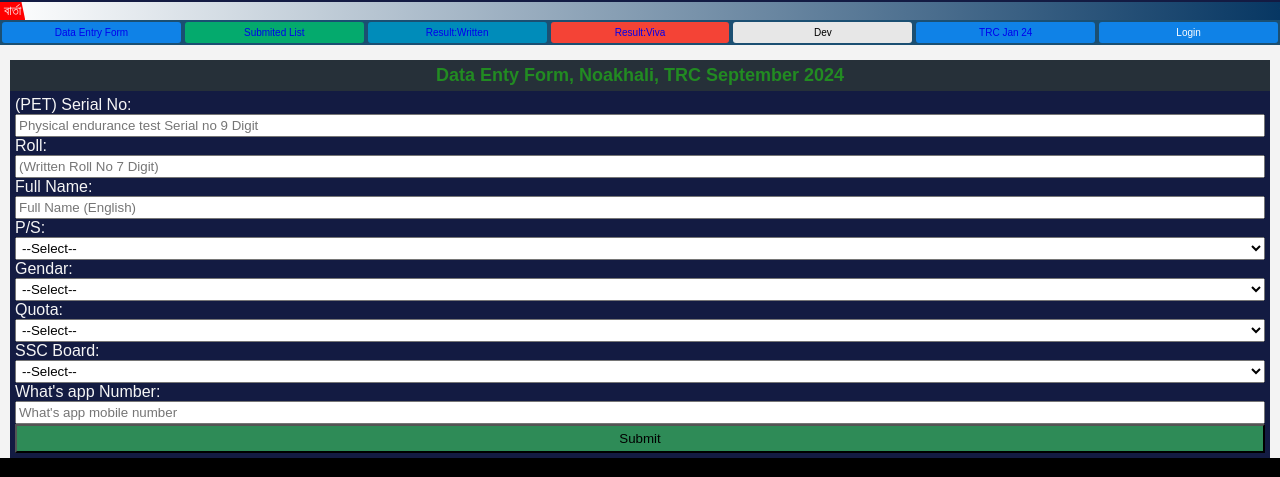
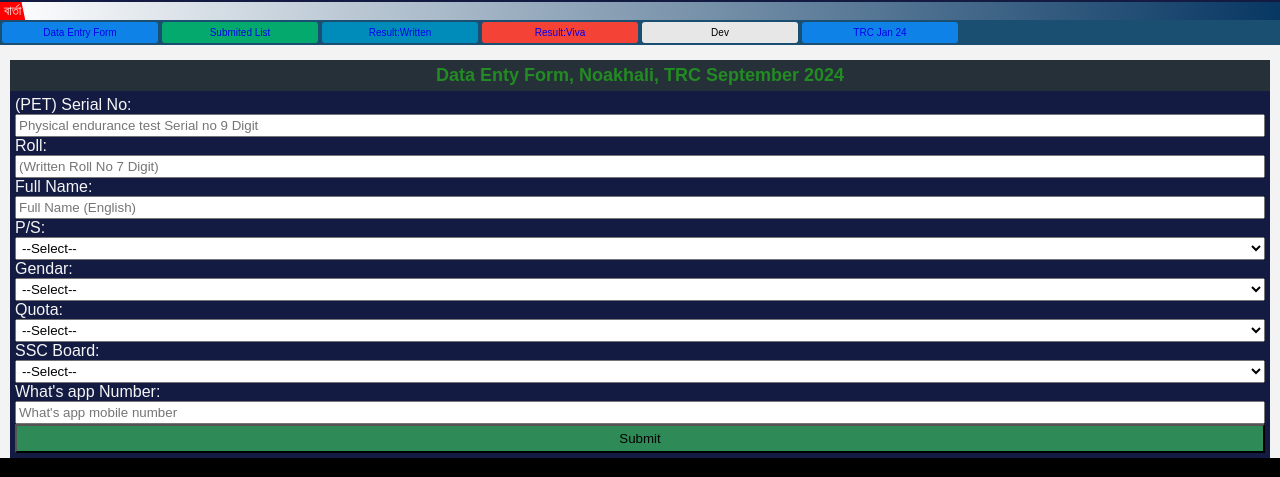
Before and after one commit to Towhid932/TRC2024-NKL, a plain HTML site: page index.html in a window 1280 px wide. Shown: the part 57-534 px from the top of the page. Drawn offline with Linux system fonts and the light colour scheme.

Commit message:
Update index.html

```diff
--- a/index.html
+++ b/index.html
@@ -42,7 +42,8 @@
 <button class="button button3"><a href="https://drive.google.com/file/d/109Uc6NqMkHjixKmQHvKOeLuccMoqY1ZM/view?usp=drive_link">Result:Viva</a></button>
 <button class="button button4 btn--show-modal" href="#">Dev</button>
 <button class="button button5"><a href="trcJan.html">TRC Jan 24</a></button>
-<button class="button button5">Login</button>
+<button class="button button5" style="visibility: hidden;">Gray</button>
+<button class="button button5" style="visibility: hidden;">Gray</button>
     </nav>
 
     <h6 style="font-size:18px;font-weight:bold;color:forestgreen">Data Enty Form, Noakhali, TRC September 2024</h6>
```
